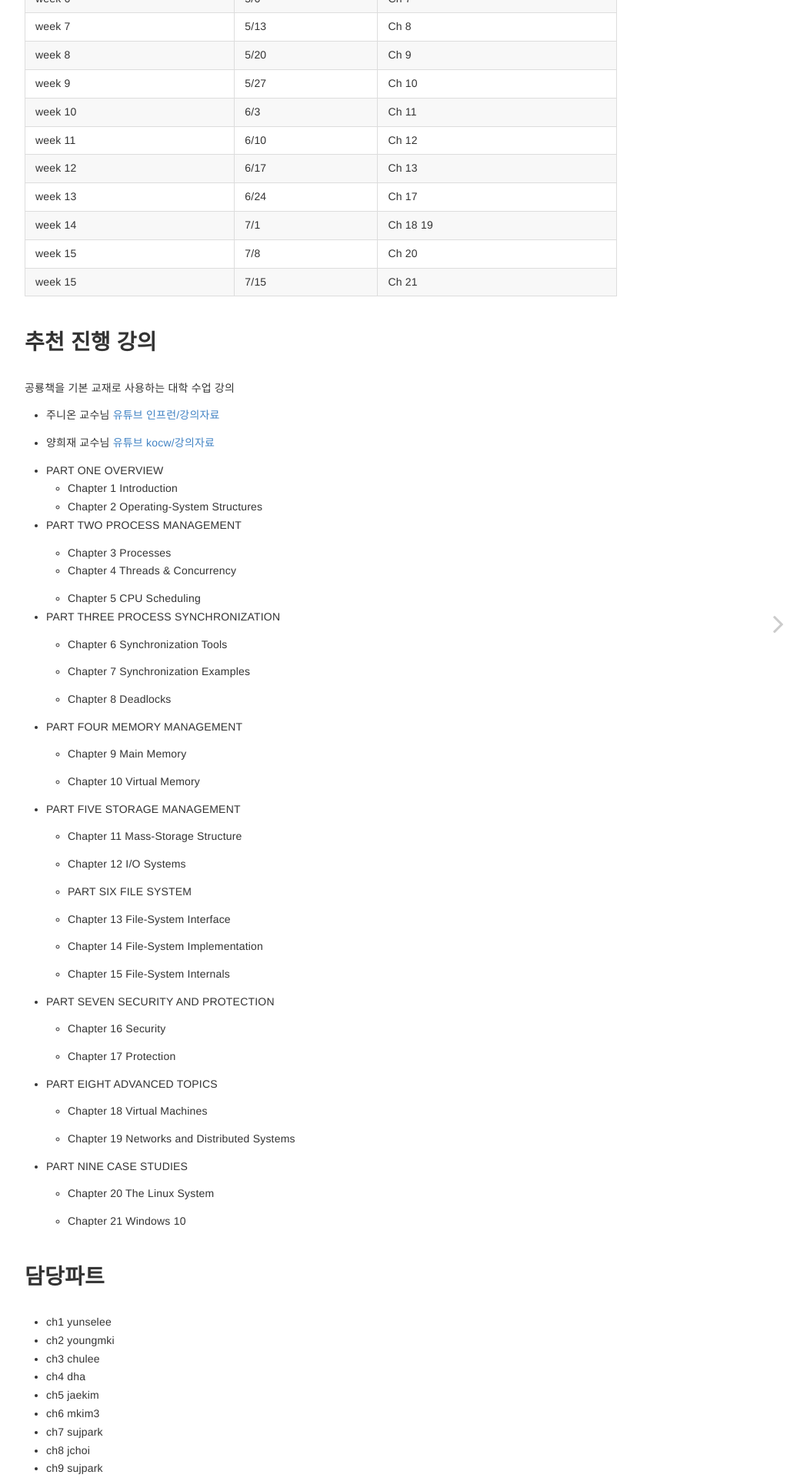
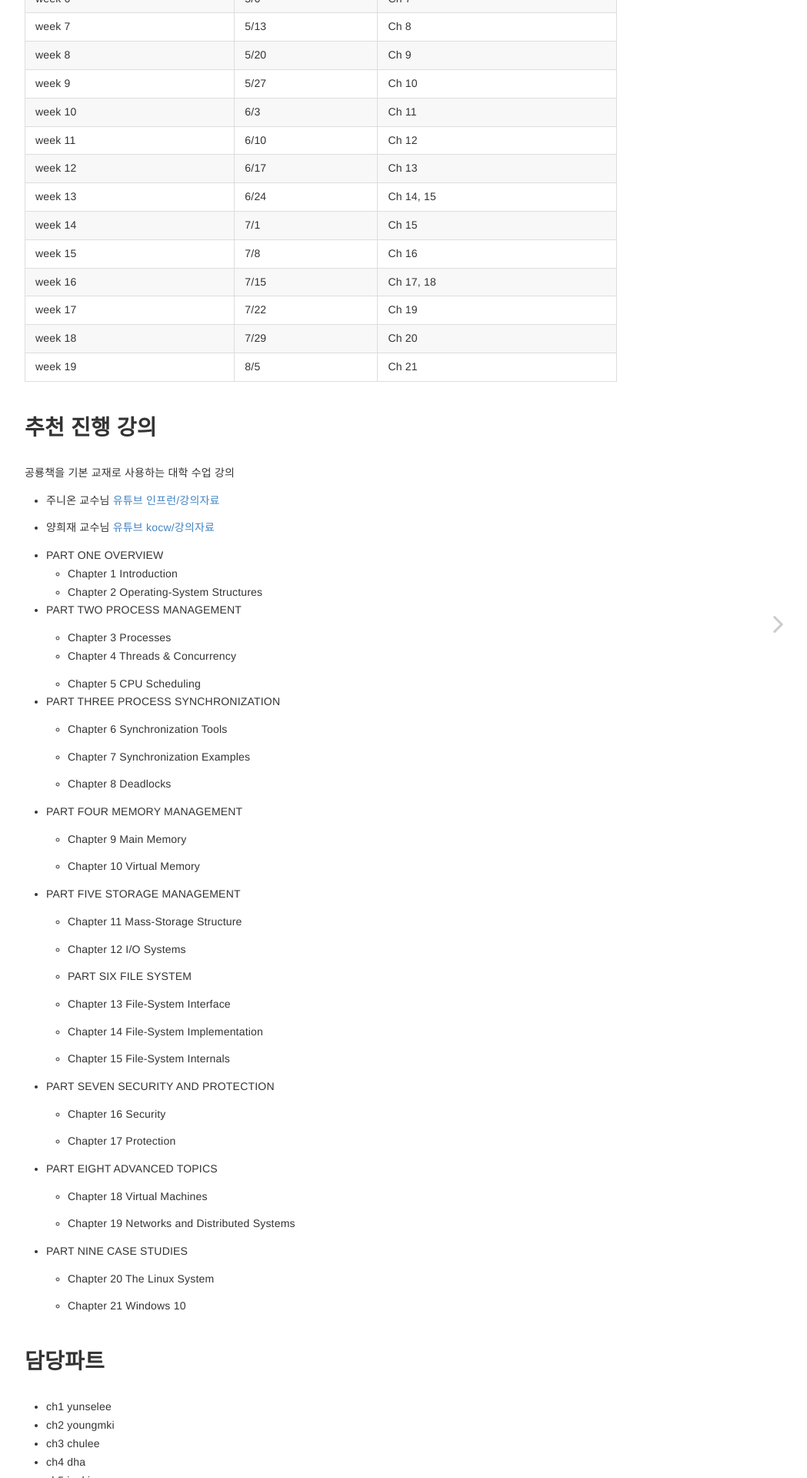
Before and after one commit to 42osStudy/os-study, a Jekyll site: the page built from index.md, in a window 1280 px wide. Shown: the part 787-2707 px from the top of the page at 77% size, without its empty margins (223-1272 px from the left). Built offline with Jekyll 4.4.1, drawn with Linux system fonts in a browser that asks for light colours.

Commit message:
Update index.md

```diff
--- a/index.md
+++ b/index.md
@@ -35,10 +35,13 @@ layout: home
 | week 10 |6/3  | Ch 11 |
 | week 11 | 6/10| Ch 12|
 | week 12 | 6/17| Ch 13|
-| week 13 | 6/24| Ch 17|
-| week 14 | 7/1| Ch 18 19|
-| week 15 | 7/8| Ch 20|
-| week 15 | 7/15| Ch 21|
+| week 13 | 6/24| Ch 14, 15|
+| week 14 | 7/1| Ch 15 |
+| week 15 | 7/8| Ch 16|
+| week 16 | 7/15| Ch 17, 18|
+| week 17 | 7/22| Ch 19|
+| week 18 | 7/29| Ch 20|
+| week 19 | 8/5| Ch 21|
 
 # 추천 진행 강의
 
```
